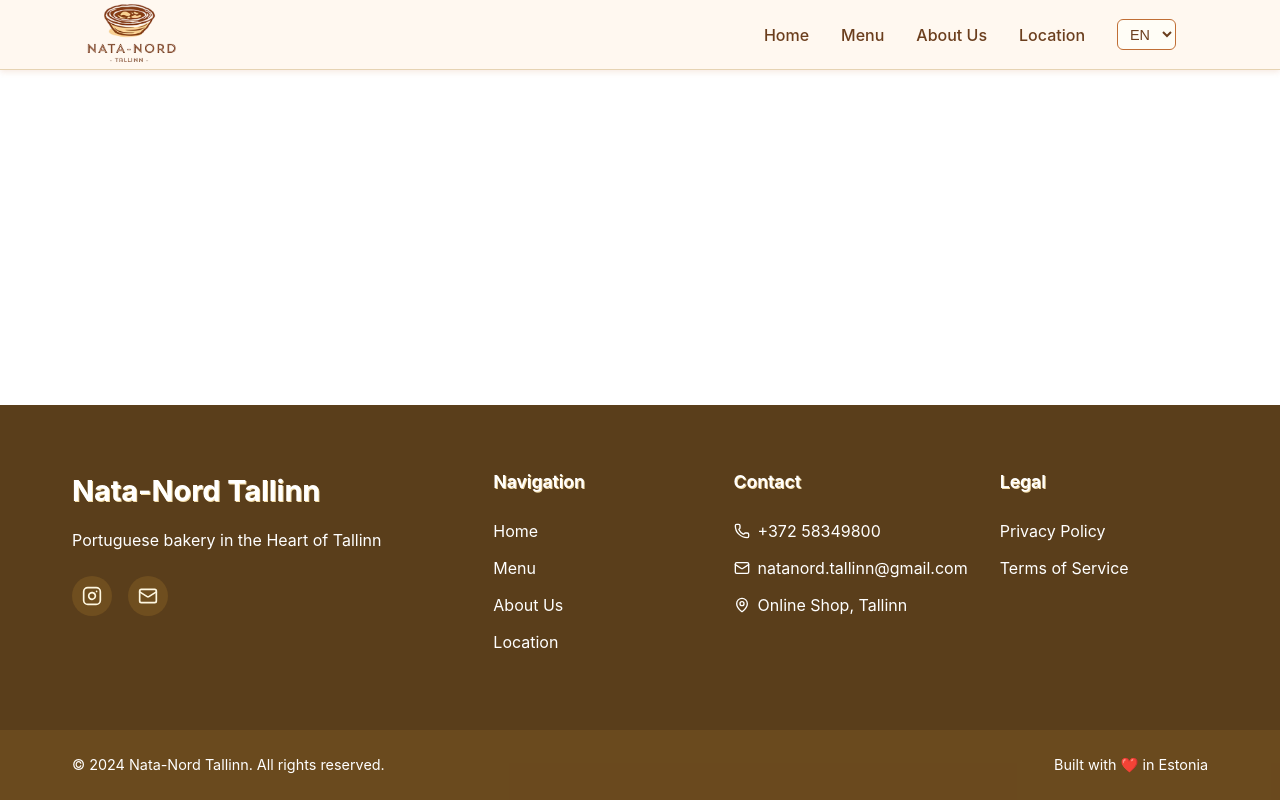
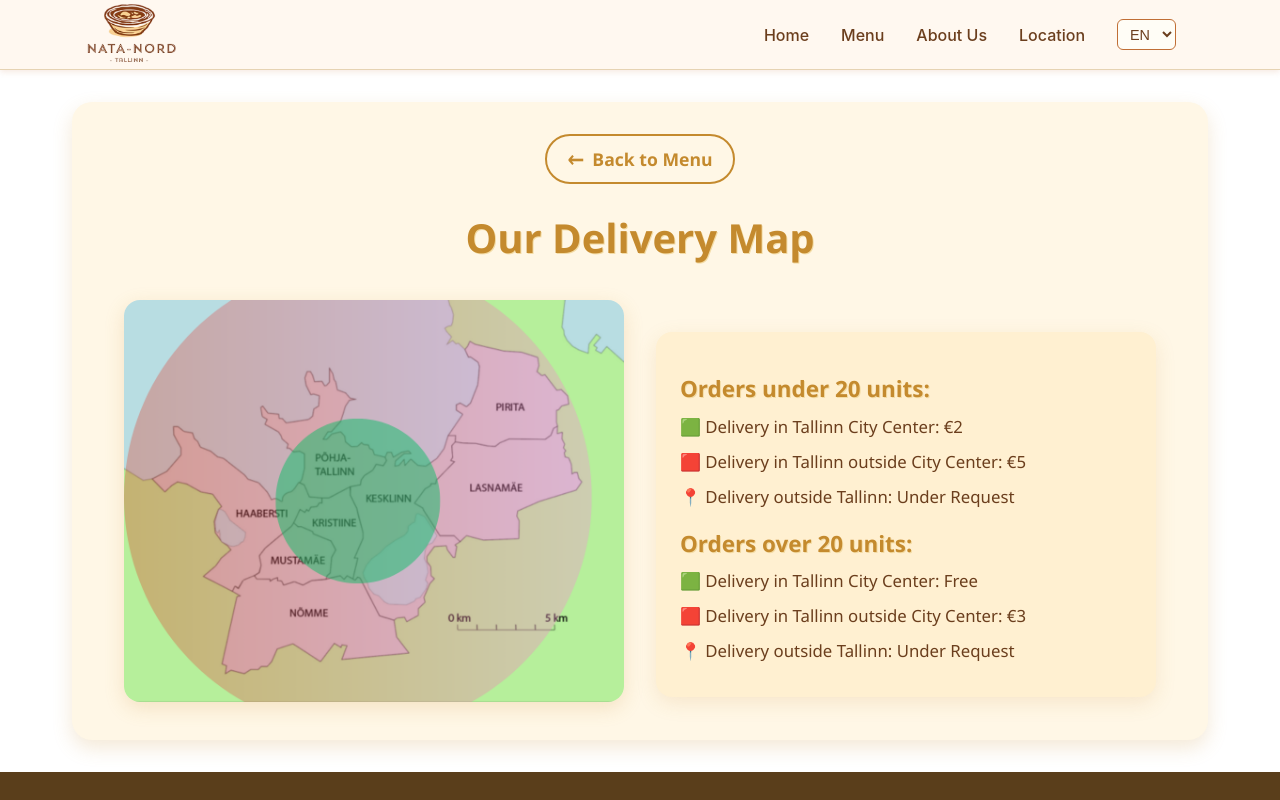
Before and after one commit to tiagoguimaraes13/natanordtallinn, a React (Create React App) app: page /delivery-map in a window 1280 px wide. Shown: the top 800 px of the page. Built offline with nearby package versions, Linux system fonts and the light colour scheme.

Commit message:
update2.0

```diff
--- a/src/App.js
+++ b/src/App.js
@@ -15,6 +15,8 @@ import ScrollToTopOnRouteChange from './components/ScrollToTopOnRouteChange';  /
 import { PrivacyPolicy } from "./components/PrivacyPolicy/PrivacyPolicy";       // NEW
 import { TermsOfService } from "./components/TermsOfService/TermsOfService";    // NEW
 import "./App.css";
+import { DeliveryMap } from "./components/DeliveryMap/DeliveryMap";
+
 
 export const App = () => {
   const location = useLocation();
@@ -45,6 +47,8 @@ export const App = () => {
               {/* New Routes */}
               <Route path="/privacy-policy" element={<PrivacyPolicy />} />
               <Route path="/terms-of-service" element={<TermsOfService />} />
+              <Route path="/delivery-map" element={<DeliveryMap />} />
+
             </Routes>
           </motion.div>
         </AnimatePresence>
--- /dev/null
+++ b/src/components/DeliveryMap/DeliveryMap.css
@@ -0,0 +1,145 @@
+.delivery-map-container {
+  padding: 2rem;
+  max-width: 1200px;
+  margin: 0 auto;
+  font-family: 'Segoe UI', Tahoma, Geneva, Verdana, sans-serif;
+  background-color: #fff7e6;
+  border-radius: 20px;
+  box-shadow: 0 8px 20px rgba(198, 143, 57, 0.2);
+  text-align: center;
+  color: #5a3e1b;
+}
+
+.map-title {
+  font-size: 2.5rem;
+  color: #c48a2e;
+  margin-bottom: 2rem;
+  text-shadow: 1px 1px 0 #f3dca6;
+}
+
+.map-content {
+  display: flex;
+  flex-direction: row;
+  justify-content: center;
+  align-items: flex-start;
+  gap: 2rem;
+  flex-wrap: wrap;
+}
+
+.map-image-wrapper {
+  flex: 1 1 50%;
+  max-width: 500px;
+}
+
+.delivery-map-image {
+  width: 100%;
+  border-radius: 16px;
+  box-shadow: 0 6px 20px rgba(198, 143, 57, 0.2);
+}
+
+.delivery-description {
+  flex: 1 1 45%;
+  max-width: 500px;
+  background: #fff0d1;
+  padding: 1.5rem;
+  border-radius: 16px;
+  box-shadow: 0 6px 20px rgba(198, 143, 57, 0.15);
+  text-align: left;
+}
+
+.delivery-description h2 {
+  color: #c48a2e;
+  font-size: 1.4rem;
+  margin-bottom: 0.5rem;
+  margin-top: 1rem;
+  text-shadow: 1px 1px 0 #f3dca6;
+}
+
+.delivery-description ul {
+  list-style: none;
+  padding-left: 0;
+  margin: 0;
+}
+
+.delivery-description li {
+  margin-bottom: 0.5rem;
+  font-size: 1.05rem;
+  line-height: 1.6;
+}
+
+/* Back button styles */
+.back-button {
+  background: none;
+  border: none;
+  color: #c48a2e;
+  font-size: 1.2rem;
+  font-weight: 600;
+  cursor: pointer;
+  display: inline-flex;
+  align-items: center;
+  padding: 0.5rem 1rem;
+  border-radius: 8px;
+  transition: color 0.3s ease;
+  margin-bottom: 1.5rem;
+}
+
+.back-button:hover,
+.back-button:focus {
+  color: #b3721a;
+  outline: none;
+  text-decoration: underline;
+}
+
+/* Responsive layout */
+@media (max-width: 768px) {
+  .map-content {
+    flex-direction: column;
+    align-items: center;
+  }
+
+  .map-image-wrapper,
+  .delivery-description {
+    max-width: 100%;
+  }
+
+  .map-title {
+    font-size: 2rem;
+  }
+
+  .delivery-description h2 {
+    font-size: 1.2rem;
+  }
+
+  .delivery-description li {
+    font-size: 1rem;
+  }
+}
+.back-button {
+  display: inline-flex;
+  align-items: center;
+  gap: 8px;               /* space between arrow and text */
+  padding: 10px 20px;
+  font-size: 1.1rem;
+  font-weight: 600;
+  color: #c48a2e;         /* golden color */
+  background: transparent;
+  border: 2px solid #c48a2e;
+  border-radius: 30px;
+  cursor: pointer;
+  transition: background-color 0.3s ease, color 0.3s ease;
+  text-decoration: none;
+  user-select: none;
+}
+
+.back-button:hover,
+.back-button:focus {
+  background-color: #c48a2e;
+  color: #fff8e1;
+  outline: none;
+}
+
+.back-arrow {
+  font-size: 1.4rem;
+  line-height: 1;
+  user-select: none;
+}
--- /dev/null
+++ b/src/components/DeliveryMap/DeliveryMap.jsx
@@ -0,0 +1,45 @@
+import React from "react";
+import { useNavigate } from "react-router-dom";
+import './DeliveryMap.css';
+import { useTranslation } from "react-i18next";
+import deliveryMap from '../../assets/deliverymap.png';
+
+export const DeliveryMap = () => {
+  const { t } = useTranslation();
+  const navigate = useNavigate();
+
+  return (
+    <div className="delivery-map-container">
+
+      {/* Back button */}
+      <button className="back-button" onClick={() => navigate(-1)}>
+        <span className="back-arrow">←</span> {t('deliveryMap.backToMenu')}
+      </button>
+
+
+      <h1 className="map-title">{t("deliveryMap.title")}</h1>
+
+      <div className="map-content">
+        <div className="map-image-wrapper">
+          <img src={deliveryMap} alt="Delivery Area" className="delivery-map-image" />
+        </div>
+
+        <div className="delivery-description">
+          <h2>{t("deliveryMap.under20.title")}</h2>
+          <ul>
+            <li>🟩 {t("deliveryMap.under20.cityCenter")}</li>
+            <li>🟥 {t("deliveryMap.under20.outsideCenter")}</li>
+            <li>📍 {t("deliveryMap.under20.outsideTallinn")}</li>
+          </ul>
+
+          <h2>{t("deliveryMap.over20.title")}</h2>
+          <ul>
+            <li>🟩 {t("deliveryMap.over20.cityCenter")}</li>
+            <li>🟥 {t("deliveryMap.over20.outsideCenter")}</li>
+            <li>📍 {t("deliveryMap.over20.outsideTallinn")}</li>
+          </ul>
+        </div>
+      </div>
+    </div>
+  );
+};
--- a/src/components/Menu/Menu.css
+++ b/src/components/Menu/Menu.css
@@ -39,7 +39,8 @@
   margin-bottom: 0.7rem;
 }
 
-.order-button {
+.order-button,
+.delivery-map-link {
   margin-top: 30px;
   padding: 14px 32px;
   background: linear-gradient(45deg, #d69f2d, #b3721a);
@@ -51,9 +52,41 @@
   cursor: pointer;
   box-shadow: 0 4px 10px rgba(198, 143, 57, 0.6);
   transition: background 0.3s ease, box-shadow 0.3s ease;
+  text-decoration: none;
+  display: inline-block;
+  text-align: center;
 }
 
-.order-button:hover {
+.order-button:hover,
+.delivery-map-link:hover,
+.delivery-map-link:focus {
   background: linear-gradient(45deg, #b3721a, #d69f2d);
   box-shadow: 0 6px 15px rgba(198, 143, 57, 0.8);
+  color: #fff8e1;
+  text-decoration: none;
 }
+
+.delivery-description {
+  margin-top: 2rem;
+  padding: 1.5rem;
+  background-color: #fff8f0;
+  border-radius: 20px;
+  box-shadow: 0 4px 12px rgba(192, 110, 53, 0.2);
+  color: #6b3e1d;
+}
+
+.delivery-description h2 {
+  margin-top: 1rem;
+  font-size: 1.25rem;
+  color: #c06e35;
+}
+
+.delivery-description ul {
+  margin-top: 0.5rem;
+  padding-left: 1.2rem;
+  list-style-type: none;
+}
+
+.delivery-description li {
+  margin-bottom: 0.5rem;
+}
--- a/src/components/Menu/Menu.js
+++ b/src/components/Menu/Menu.js
@@ -1,7 +1,7 @@
 import React from 'react';
 import { motion } from 'framer-motion';
-import './Menu.css'; // Create this for custom styles
-import { useNavigate } from 'react-router-dom';
+import './Menu.css';
+import { useNavigate, Link } from 'react-router-dom';
 import { useTranslation } from 'react-i18next';
 
 const Menu = () => {
@@ -38,11 +38,17 @@ const Menu = () => {
         <h2>{t('menu.deliveryTitle')}</h2>
         <ul>
           <li>
-            🚚 {t('menu.deliveryCityCenter')}: <strong>{t('menu.deliveryCityCenterPrice')}<br />🎉 {t('menu.freeDeliveryThreshold')}</strong>
+            🚚 {t('menu.deliveryCityCenter')}: <strong>{t('menu.deliveryCityCenterPrice')}</strong><br />
+            🎉 {t('menu.freeDeliveryThreshold')}
           </li>
           <li>🚚 {t('menu.deliveryOutside')}: <strong>{t('menu.deliveryOutsidePrice')}</strong></li>
           <li>{t('menu.deliveryOutsideDiscount')} <strong>{t('menu.deliveryOutsideDiscountPrice')}</strong></li>
         </ul>
+
+        {/* Delivery Map Link */}
+        <Link to="/delivery-map" className="delivery-map-link">
+          {t('menu.seeDeliveryMap')}
+        </Link>
 
         <button className="order-button" onClick={handleOrderClick}>
           {t('menu.orderButton')}
--- a/src/locales/ee/translation.json
+++ b/src/locales/ee/translation.json
@@ -83,7 +83,8 @@
     "deliveryOutsidePrice": "5.00€",
     "deliveryOutsideDiscount": "Kohaletoimetamine väljaspool Tallinna kesklinna üle 20 ühiku tellimustele",
     "deliveryOutsideDiscountPrice": "3.00€",
-    "orderButton": "Telli veebist"
+    "orderButton": "Telli veebist",
+    "seeDeliveryMap": "📍 Vaata siit meie tarnekaarti"
   },
   "orderForm": {
     "labels": {
@@ -148,6 +149,23 @@
   "changesText": "Me võime neid tingimusi aeg-ajalt uuendada. Teenuse jätkuv kasutamine tähendab, et nõustute muudatustega.",
   "contactTitle": "Võtke meiega ühendust",
   "contactText": "Kui teil on küsimusi nende tingimuste kohta, võtke ühendust aadressil natanord.tallinn@gmail.com"
+},
+"deliveryMap": {
+  "title": "Meie kohaletoimetamise kaart",
+  "backToMenu": "Tagasi menüüsse",
+  "under20": {
+    "title": "Tellimused alla 20 ühiku:",
+    "cityCenter": "Tallinna kesklinna kohaletoomine: 2€",
+    "outsideCenter": "Tallinna äärelinna kohaletoomine: 5€",
+    "outsideTallinn": "Tallinnast väljaspool: kokkuleppel"
+  },
+  "over20": {
+    "title": "Tellimused üle 20 ühiku:",
+    "cityCenter": "Tallinna kesklinna kohaletoomine: tasuta",
+    "outsideCenter": "Tallinna äärelinna kohaletoomine: 3€",
+    "outsideTallinn": "Tallinnast väljaspool: kokkuleppel"
+  }
 }
 
+
 }
--- a/src/locales/en/translation.json
+++ b/src/locales/en/translation.json
@@ -83,7 +83,8 @@
     "deliveryOutsidePrice": "5.00€",
     "deliveryOutsideDiscount": "Delivery outside Tallinn City Center for orders over 20 units",
     "deliveryOutsideDiscountPrice": "3.00€",
-    "orderButton": "Order Online"
+    "orderButton": "Order Online",
+    "seeDeliveryMap": "📍 See here our delivery map"
   },
   "orderForm": {
     "labels": {
@@ -149,5 +150,22 @@
     "changesText": "We may update these terms from time to time. Continued use means you accept the changes.",
     "contactTitle": "Contact Us",
     "contactText": "For questions regarding these terms, contact natanord.tallinn@gmail.com"
+  },
+"deliveryMap": {
+  "title": "Our Delivery Map",
+  "backToMenu": "Back to Menu",
+  "under20": {
+    "title": "Orders under 20 units:",
+    "cityCenter": "Delivery in Tallinn City Center: €2",
+    "outsideCenter": "Delivery in Tallinn outside City Center: €5",
+    "outsideTallinn": "Delivery outside Tallinn: Under Request"
+  },
+  "over20": {
+    "title": "Orders over 20 units:",
+    "cityCenter": "Delivery in Tallinn City Center: Free",
+    "outsideCenter": "Delivery in Tallinn outside City Center: €3",
+    "outsideTallinn": "Delivery outside Tallinn: Under Request"
   }
 }
+
+}
--- a/src/locales/ru/translation.json
+++ b/src/locales/ru/translation.json
@@ -83,7 +83,8 @@
     "deliveryOutsidePrice": "5.00€",
     "deliveryOutsideDiscount": "Доставка за пределы центра Таллинна для заказов свыше 20 штук",
     "deliveryOutsideDiscountPrice": "3.00€",
-    "orderButton": "Заказать онлайн"
+    "orderButton": "Заказать онлайн",
+    "seeDeliveryMap": "📍 Посмотрите здесь нашу карту доставки"
   },
   "orderForm": {
     "labels": {
@@ -147,5 +148,22 @@
   "changesText": "Мы можем периодически обновлять условия. Продолжая использовать сервис, вы принимаете изменения.",
   "contactTitle": "Связаться с нами",
   "contactText": "Если у вас есть вопросы по этим условиям, напишите нам на natanord.tallinn@gmail.com"
+  },
+  "deliveryMap": {
+  "title": "Наша карта доставки",
+  "backToMenu": "Назад в меню",
+  "under20": {
+    "title": "Заказы до 20 штук:",
+    "cityCenter": "Доставка в центр Таллина: 2€",
+    "outsideCenter": "Доставка за пределы центра Таллина: 5€",
+    "outsideTallinn": "Доставка за пределы Таллина: по запросу"
+  },
+  "over20": {
+    "title": "Заказы от 20 штук:",
+    "cityCenter": "Доставка в центр Таллина: бесплатно",
+    "outsideCenter": "Доставка за пределы центра Таллина: 3€",
+    "outsideTallinn": "Доставка за пределы Таллина: по запросу"
   }
 }
+
+}
```
Also changed, not shown: src/assets/deliverymap.png (added).
